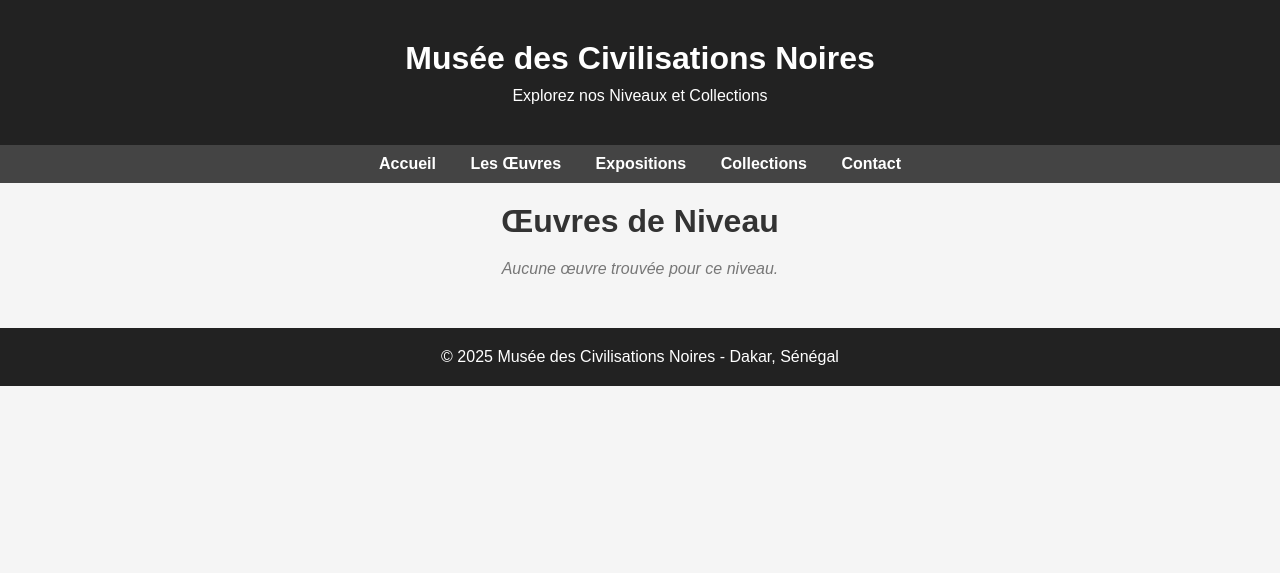
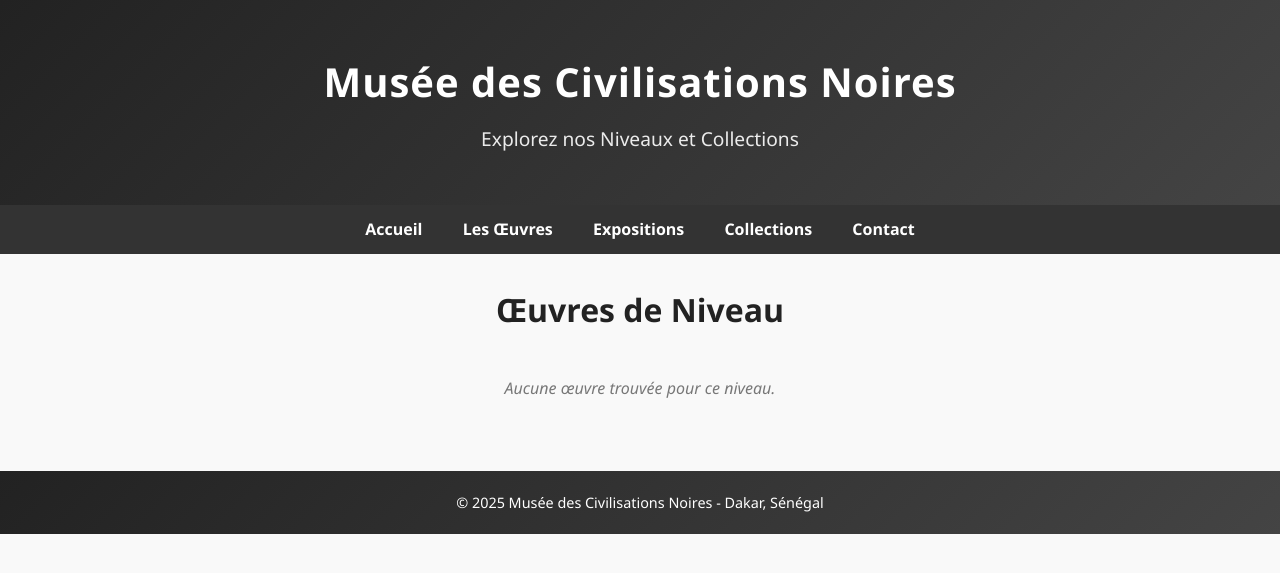
Before and after one commit to diarraaaa/mus-ecivilisationsnoires, a Flask app: template python/templates/oeuvreparniveau.html in a window 1280 px wide. Shown: the top 573 px of the page. Run offline with Flask 3, Linux system fonts and the light colour scheme; the template is opened without the code that fills it, so the values that code supplies are empty.

Commit message:
il faut faire le front des pages

```diff
--- a/python/templates/oeuvreparniveau.html
+++ b/python/templates/oeuvreparniveau.html
@@ -4,7 +4,7 @@
     <meta charset="UTF-8">
     <title>Détails par Niveau {{ niveau }}</title>
     <style>
-        /* Reset de base */
+        /* Reset global */
         * {
             box-sizing: border-box;
             margin: 0;
@@ -12,86 +12,142 @@
         }
 
         body {
-            font-family: Arial, sans-serif;
-            background-color: #f5f5f5;
+            font-family: "Segoe UI", Arial, sans-serif;
+            background-color: #f9f9f9;
             color: #333;
+            line-height: 1.6;
         }
 
-        /* Header simple */
+        /* Header */
         .hero-header {
-            background-color: #222;
+            background: linear-gradient(135deg, #222, #444);
             color: #fff;
-            padding: 40px 20px;
+            padding: 50px 20px;
             text-align: center;
         }
 
         .hero-header h1 {
-            font-size: 2rem;
+            font-size: 2.5rem;
             margin-bottom: 10px;
+            letter-spacing: 1px;
         }
 
         .hero-header p {
-            font-size: 1rem;
+            font-size: 1.2rem;
+            opacity: 0.9;
         }
 
+        /* Navbar */
         nav {
-            background: #444;
-            padding: 10px 0;
+            background: #333;
+            padding: 12px 0;
             text-align: center;
         }
 
         nav a {
             text-decoration: none;
             color: #fff;
-            margin: 0 15px;
-            font-weight: bold;
+            margin: 0 18px;
+            font-weight: 600;
+            transition: color 0.3s ease;
         }
 
         nav a:hover {
             color: #ffcc00;
         }
 
-        /* Contenu principal */
+        /* Main */
         main {
-            padding: 20px;
-            max-width: 900px;
+            padding: 30px;
+            max-width: 1100px;
             margin: 0 auto;
         }
 
         h1.page-title {
             text-align: center;
-            margin-bottom: 20px;
+            margin-bottom: 40px;
+            font-size: 2rem;
+            color: #222;
         }
 
         ul {
+            display: grid;
+            grid-template-columns: repeat(auto-fit, minmax(280px, 1fr));
+            gap: 20px;
             list-style: none;
             padding: 0;
         }
 
+        /* Carte œuvre */
         li {
             background-color: #fff;
-            margin-bottom: 15px;
-            padding: 15px;
-            border-radius: 5px;
-            box-shadow: 0 1px 3px rgba(0,0,0,0.1);
+            border-radius: 12px;
+            box-shadow: 0 2px 8px rgba(0,0,0,0.1);
+            overflow: hidden;
+            transition: transform 0.3s ease, box-shadow 0.3s ease;
         }
 
-        li strong {
-            color: #555;
+        li:hover {
+            transform: translateY(-5px);
+            box-shadow: 0 6px 18px rgba(0,0,0,0.2);
         }
 
+        li img {
+            width: 100%;
+            height: 200px;
+            object-fit: cover;
+            border-bottom: 1px solid #eee;
+        }
+
+        .oeuvre-details {
+            padding: 15px;
+        }
+
+        .oeuvre-details strong {
+            color: #444;
+        }
+
+        /* Bouton */
+        form {
+            text-align: center;
+            margin: 15px 0;
+        }
+
+        button {
+            background: #222;
+            color: #fff;
+            padding: 10px 18px;
+            border: none;
+            border-radius: 25px;
+            font-size: 0.95rem;
+            font-weight: bold;
+            cursor: pointer;
+            transition: 0.3s ease;
+        }
+
+        button:hover {
+            background: #ffcc00;
+            color: #222;
+            transform: translateY(-2px);
+            box-shadow: 0 4px 12px rgba(0,0,0,0.2);
+        }
+
+        /* Message vide */
         p.no-data {
             text-align: center;
             color: #777;
             font-style: italic;
+            margin-top: 30px;
         }
 
+        /* Footer */
         footer {
-            background-color: #222;
+            background: linear-gradient(135deg, #222, #444);
             color: #fff;
             text-align: center;
             padding: 20px;
-            margin-top: 30px;
+            margin-top: 40px;
+            font-size: 0.9rem;
         }
     </style>
 </head>
@@ -114,17 +170,19 @@
         {% if details %}
             <ul>
             {% for oeuvre in details %}
-            <img src="https://encrypted-tbn0.gstatic.com/images?q=tbn:ANd9GcT5_VHKsfhuXPtfx_fXX_0YPLVMkeohzXzD4w&s" alt="Image ">
                 <li>
+                    <img src="https://encrypted-tbn0.gstatic.com/images?q=tbn:ANd9GcT5_VHKsfhuXPtfx_fXX_0YPLVMkeohzXzD4w&s" alt="Image de l'œuvre">
+                    <div class="oeuvre-details">
                         <strong>Nom:</strong> {{ oeuvre.nom }}<br>
                         <strong>Année:</strong> {{ oeuvre.annee }}<br>
                         <strong>Description:</strong> {{ oeuvre.description }}<br>
                         <strong>Catégorie:</strong> {{ oeuvre.categorie }}
-                </li>
+                    </div>
                     <form action="/detailsparoeuvre" method="POST">
                         <input type="hidden" name="id" id="id" value="{{ oeuvre.id }}">
-                    <button type="submit">Voir l'oeuvre en détail</button>
+                        <button type="submit">Voir l'œuvre en détail</button>
                     </form>
+                </li>
             {% endfor %}
             </ul>
         {% else %}
```
Also changed, not shown: python/templates/detailsoeuvre.html (+62 -16 lines). Lines whose indentation alone changed are shown as unchanged.
